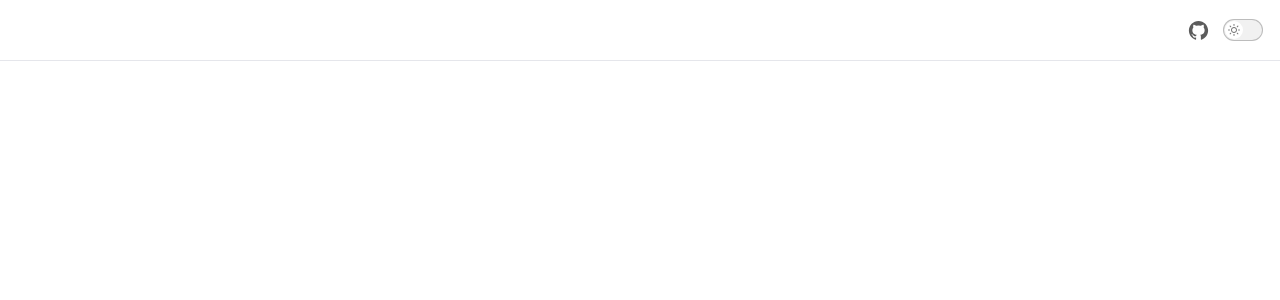
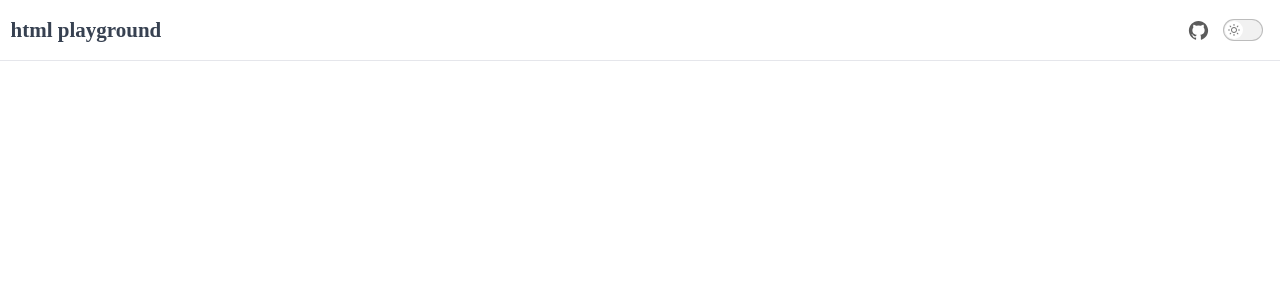
Before and after one commit to cc-hearts/html-playground, a Vue app: page /#/ in a window 1280 px wide. Shown: the top 300 px of the page. Built offline with nearby package versions, Linux system fonts and the light colour scheme.

Commit message:
chore: add title

```diff
--- a/src/layouts/home.tsx
+++ b/src/layouts/home.tsx
@@ -5,7 +5,9 @@ export default defineComponent({
   setup() {
     return () => (
       <main class="flex flex-col h-full w-full text-gray-700 dark:text-gray-200">
-        <Headers />
+        <Headers>
+          {{ left: () => <h2>html playground</h2> }}
+        </Headers>
         <router-view />
       </main>
     );
```
